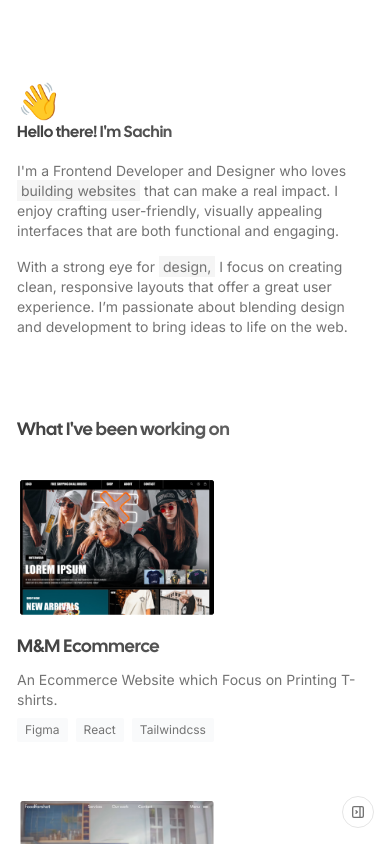
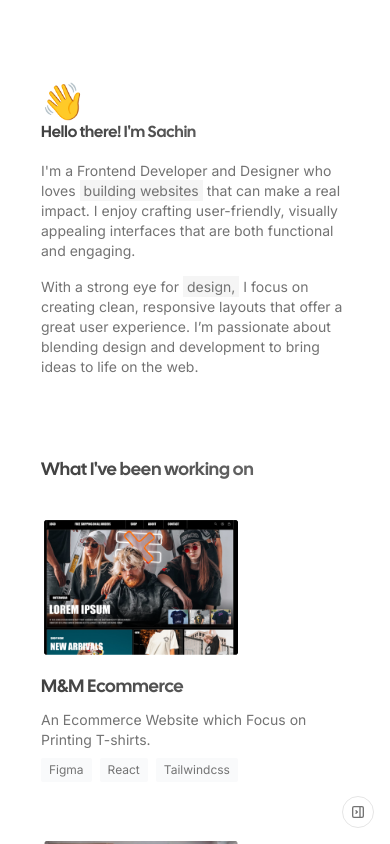
Before and after one commit to sachinnn0/My-Portfolio, a Next.js app: page / in a window 390 px wide. Built offline with nearby package versions, Linux system fonts and the light colour scheme.

Commit message:
responsive1

```diff
--- a/src/components/Container.tsx
+++ b/src/components/Container.tsx
@@ -2,7 +2,7 @@ import React from "react";
 
 export const Container = ({ children }: { children: React.ReactNode }) => {
   return (
-    <main className={`max-w-4xl w-full mx-auto py-20 px-4 md:px-10`}>
+    <main className={`max-w-4xl w-full mx-auto py-20 px-10 md:px-10`}>
       {children}
     </main>
   );
```
